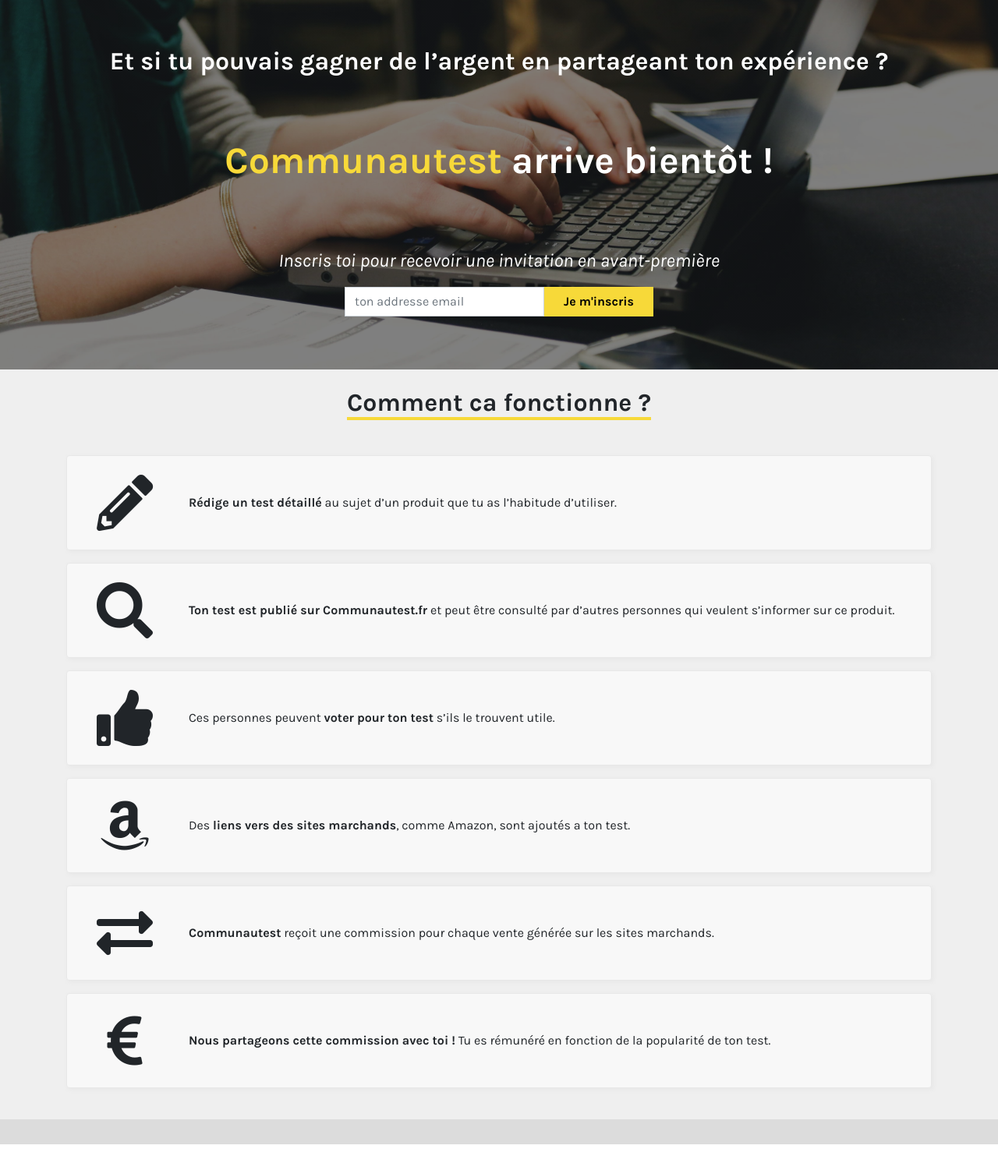
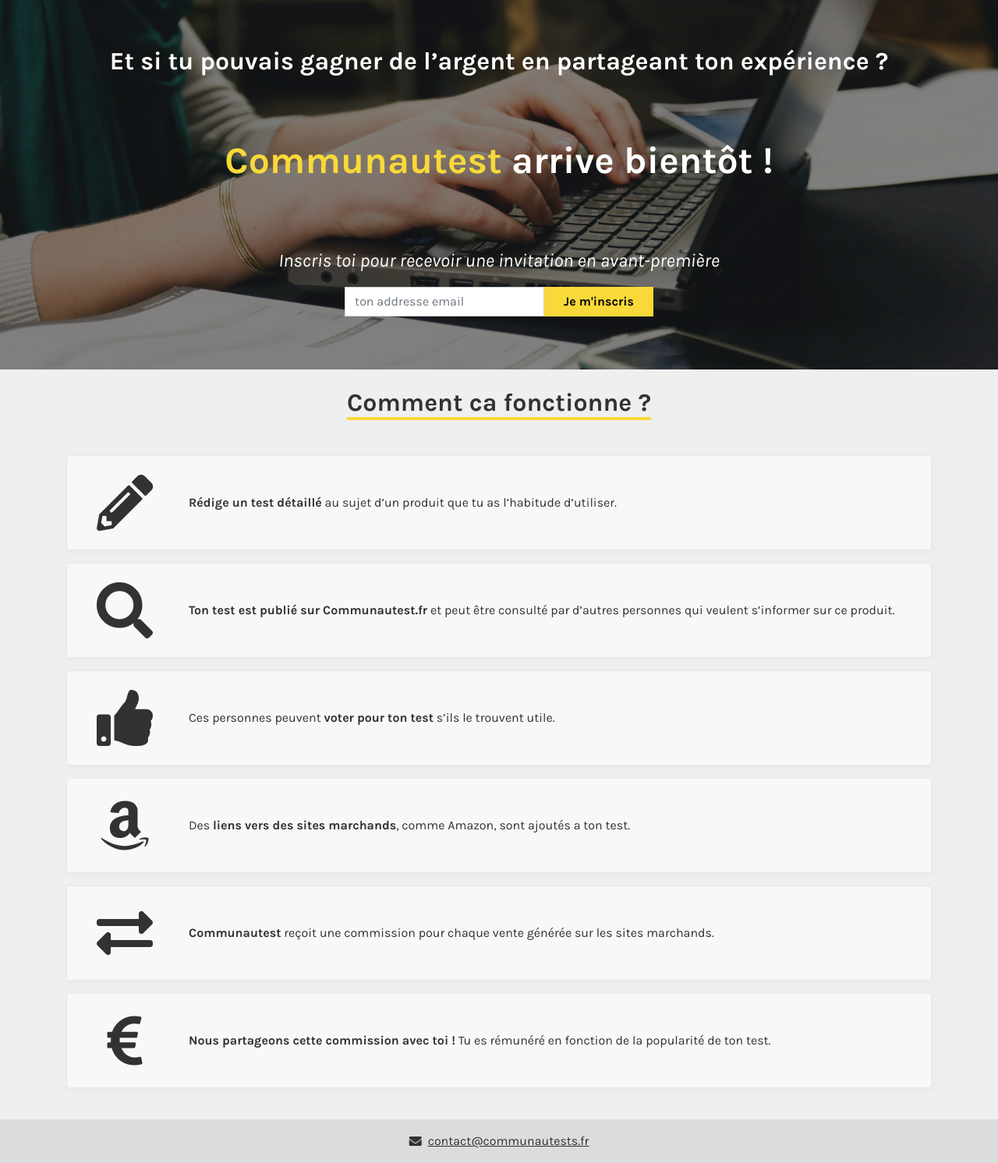
Before and after one commit to benj-p/prelaunch, a PHP site: page / in a window 1280 px wide. Shown: the whole page at 78% size. Before the commit the page ends 1468 px from the top, so only its background shows below. Run offline with PHP 8.4, Linux system fonts and the light colour scheme.

Commit message:
Footer and card hover

```diff
--- a/css/style.css
+++ b/css/style.css
@@ -10,6 +10,7 @@ body {
   background-color: #EFEFEF;
   display: flex;
   flex-direction: column;
+  color: rgb(50,50,50);
 }
 
 h1 {
@@ -93,6 +94,12 @@ form {
   margin-top: 16px;
   border-radius: 4px;
   align-items: center;
+  transition: 0.5s;
+}
+
+.card-concept:hover {
+  box-shadow: 4px 4px 4px rgba(210, 210, 210, 0.75);
+  transition: 0.5s;
 }
 
 .card-concept .icon {
@@ -111,6 +118,22 @@ form {
   flex-shrink: 0;
   padding: 16px 0;
   background-color: rgb(220, 220, 220);
+  text-align: center;
+}
+
+.footer p {
+  margin: 0;
+}
+
+.footer span {
+  text-decoration: underline;
+  margin-left: 8px;
+}
+
+.footer-info {
+  display: flex;
+  align-items: center;
+  justify-content: center;
 }
 
 @media(max-width: 576px) {
--- a/index.html
+++ b/index.html
@@ -81,6 +81,7 @@
   </div>
 
   <div class="footer">
+    <p class="footer-info"><i class="fas fa-envelope"></i><span>contact@communautests.fr</span></p>
   </div>
 
 </body>
```
